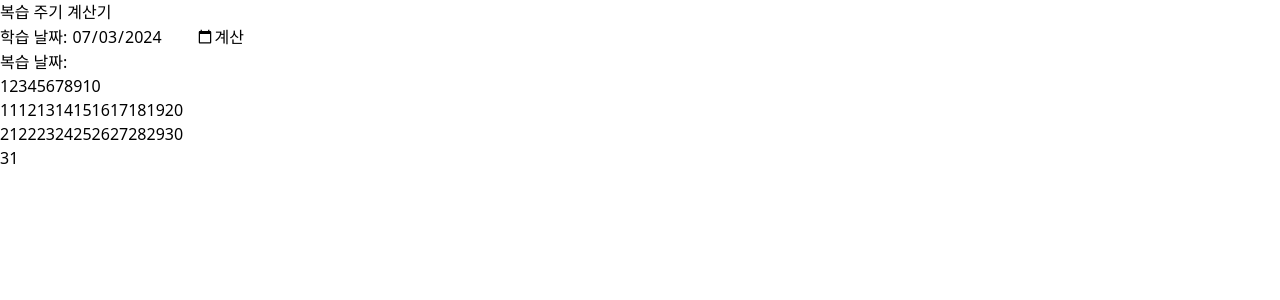
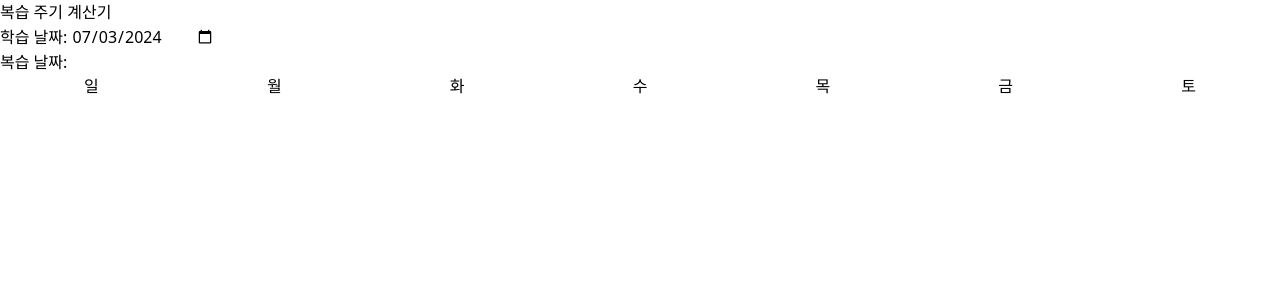
Before and after one commit to hhejo/review-calc, a React (Vite) app: page / in a window 1280 px wide. Shown: the top 300 px of the page. Built offline with nearby package versions, Linux system fonts and the light colour scheme.

Commit message:
feat: Add day feature

```diff
--- a/src/App.tsx
+++ b/src/App.tsx
@@ -18,34 +18,56 @@ function getToday(): string {
 // App
 function App() {
   const [learningDate, setLearningDate] = useState(getToday);
-  const [reviewDates, setReviewDates] = useState({});
+  // const [reviewDates, setReviewDates] = useState({});
 
-  const calculateReviewDates = () => {
-    if (!learningDate) {
-      alert("학습 날짜를 입력하세요");
-      return;
-    }
+  const day = new Date().getDay();
 
-    const date: Date = new Date(learningDate);
-    const firstReview: Date = new Date(date);
-    firstReview.setDate(date.getDate() + 1);
-    const secondReview: Date = new Date(date);
-    secondReview.setDate(date.getDate() + 8);
-    const thirdReview: Date = new Date(date);
-    thirdReview.setDate(date.getDate() + 15);
-    const fourthReview: Date = new Date(date);
-    fourthReview.setMonth(date.getMonth() + 1);
+  console.log(new Date().getMonth());
 
-    setReviewDates({
-      "학습 날짜": date.toISOString().split("T")[0],
-      "1회차 복습": firstReview.toISOString().split("T")[0],
-      "2회차 복습": secondReview.toISOString().split("T")[0],
-      "3회차 복습": thirdReview.toISOString().split("T")[0],
-      "4회차 복습": fourthReview.toISOString().split("T")[0],
-    });
+  console.log("s:", new Date().setDate(0));
 
-    console.log(reviewDates);
-  };
+  if (day === 0) {
+    console.log("일요일");
+  } else if (day === 1) {
+    console.log("월요일");
+  } else if (day === 2) {
+    console.log("화요일");
+  } else if (day === 3) {
+    console.log("수요일");
+  } else if (day === 4) {
+    console.log("목요일");
+  } else if (day === 5) {
+    console.log("금요일");
+  } else if (day === 6) {
+    console.log("토요일");
+  }
+
+  // const calculateReviewDates = () => {
+  //   if (!learningDate) {
+  //     alert("학습 날짜를 입력하세요");
+  //     return;
+  //   }
+
+  //   const date: Date = new Date(learningDate);
+  //   const firstReview: Date = new Date(date);
+  //   firstReview.setDate(date.getDate() + 1);
+  //   const secondReview: Date = new Date(date);
+  //   secondReview.setDate(date.getDate() + 8);
+  //   const thirdReview: Date = new Date(date);
+  //   thirdReview.setDate(date.getDate() + 15);
+  //   const fourthReview: Date = new Date(date);
+  //   fourthReview.setMonth(date.getMonth() + 1);
+
+  //   setReviewDates({
+  //     "학습 날짜": date.toISOString().split("T")[0],
+  //     "1회차 복습": firstReview.toISOString().split("T")[0],
+  //     "2회차 복습": secondReview.toISOString().split("T")[0],
+  //     "3회차 복습": thirdReview.toISOString().split("T")[0],
+  //     "4회차 복습": fourthReview.toISOString().split("T")[0],
+  //   });
+
+  //   console.log(reviewDates);
+  // };
 
   return (
     <>
@@ -57,50 +79,19 @@ function App() {
         value={learningDate}
         onChange={(e) => setLearningDate(e.target.value)}
       />
-      <button onClick={calculateReviewDates}>계산</button>
+      {/* <button onClick={calculateReviewDates}>계산</button> */}
 
       <h2>복습 날짜: </h2>
 
-      <div>
-        <div className="flex">
-          <div>1</div>
-          <div>2</div>
-          <div>3</div>
-          <div>4</div>
-          <div>5</div>
-          <div>6</div>
-          <div>7</div>
-          <div>8</div>
-          <div>9</div>
-          <div>10</div>
-        </div>
-        <div className="flex">
-          <div>11</div>
-          <div>12</div>
-          <div>13</div>
-          <div>14</div>
-          <div>15</div>
-          <div>16</div>
-          <div>17</div>
-          <div>18</div>
-          <div>19</div>
-          <div>20</div>
-        </div>
-        <div className="flex">
-          <div>21</div>
-          <div>22</div>
-          <div>23</div>
-          <div>24</div>
-          <div>25</div>
-          <div>26</div>
-          <div>27</div>
-          <div>28</div>
-          <div>29</div>
-          <div>30</div>
-        </div>
-        <div className="flex">
-          <div>31</div>
-        </div>
+      {/* 달력 */}
+      <div className="grid grid-cols-7 text-center">
+        <div>일</div>
+        <div>월</div>
+        <div>화</div>
+        <div>수</div>
+        <div>목</div>
+        <div>금</div>
+        <div>토</div>
       </div>
     </>
   );
```
